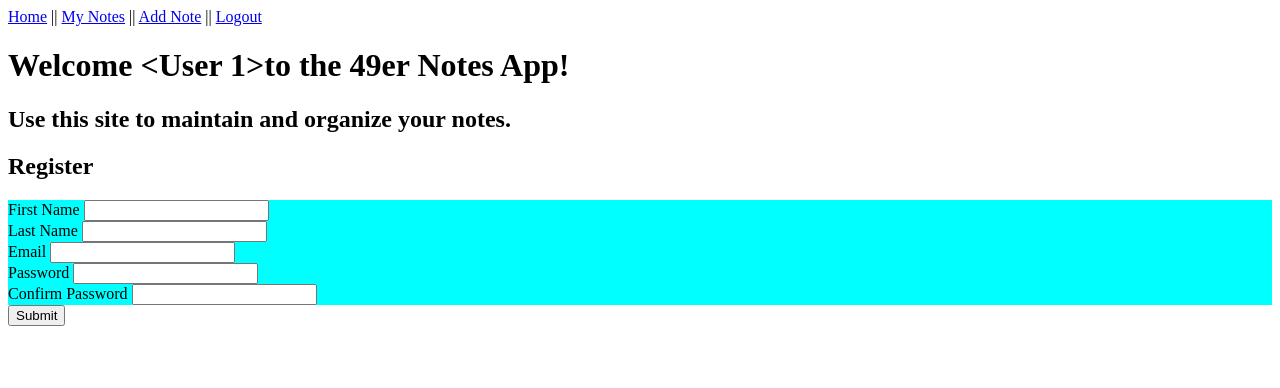
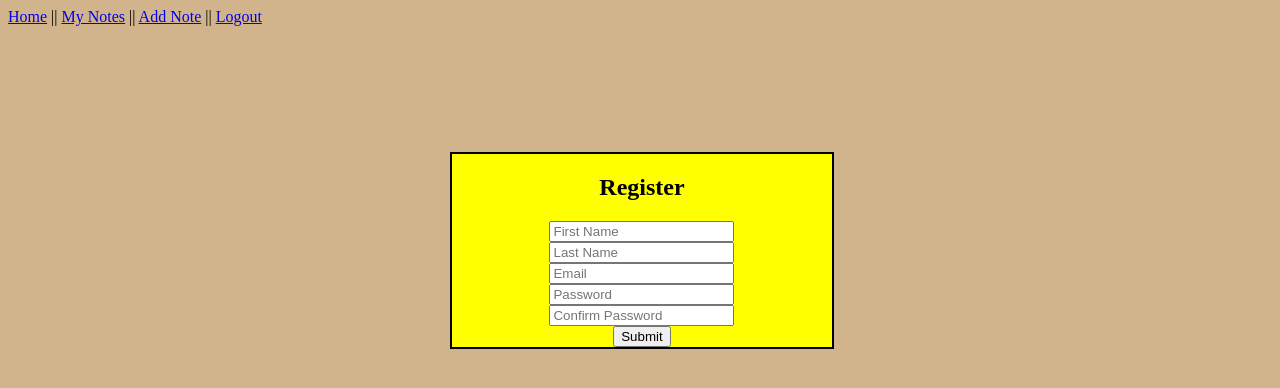
Before and after one commit to CarverWasTaken/MusketeerNotes, a Flask app: template FrontEnd/templates/register.html in a window 1280 px wide. Shown: the top 388 px of the page. Run offline with Flask 2, Linux system fonts and the light colour scheme; the template is opened without the code that fills it: values that come from a table or form of the project are taken from there, others are empty; data comes from the database, SQL or seed files in the repository; both versions use the stored data as it was after the commit.

Commit message:
Changed css for login/register

```diff
--- a/FrontEnd/forms.py
+++ b/FrontEnd/forms.py
@@ -10,22 +10,25 @@ class RegisterForm(FlaskForm):
     class Meta:
         csrf = False
 
-    firstname = StringField('First Name', validators=[Length(1, 10)])
+    firstname = StringField('First Name', validators=[Length(1, 10)], render_kw={"placeholder": "First Name"})
 
-    lastname = StringField('Last Name', validators=[Length(1, 20)])
+    lastname = StringField('Last Name', validators=[Length(1, 20)], render_kw={"placeholder": "Last Name"})
 
     email = StringField('Email', [
         Email(message='Not a valid email address.'),
-        DataRequired()])
+        DataRequired()], render_kw={"placeholder": "Email"})
 
     password = PasswordField('Password', [
         DataRequired(message="Please enter a password."),
         EqualTo('confirmPassword', message='Passwords must match')
-    ])
+    ],
+    render_kw={"placeholder": "Password"}
+    )
 
     confirmPassword = PasswordField('Confirm Password', validators=[
-        Length(min=6, max=10)
-    ])
+        Length(min=6, max=10),
+
+    ], render_kw={"placeholder": "Confirm Password"}   )
     submit = SubmitField('Submit')
 
     def validate_email(self, field):
@@ -39,10 +42,10 @@ class LoginForm(FlaskForm):
 
     email = StringField('Email', [
         Email(message='Not a valid email address.'),
-        DataRequired()])
+        DataRequired()], render_kw={"placeholder": "Email"})
 
     password = PasswordField('Password', [
-        DataRequired(message="Please enter a password.")])
+        DataRequired(message="Please enter a password.")], render_kw={"placeholder": "Password"})
 
     submit = SubmitField('Submit')
 
--- a/FrontEnd/static/styles/forms.css
+++ b/FrontEnd/static/styles/forms.css
@@ -1,3 +1,13 @@
-.form-field{
-    background-color: aqua;
+.body{
+    background-color: tan;
 }
+.formwrapper{
+    background-color: yellow;
+    width: 30%;
+    height: 40%;
+    border: 2px solid black;
+    justify-content: center;
+    margin-top: 10%;
+    margin-left: 35%;
+    text-align: center;
+}
--- a/FrontEnd/templates/register.html
+++ b/FrontEnd/templates/register.html
@@ -3,10 +3,9 @@
 <head>
     <meta charset="UTF-8">
     <title>Title</title>
-    <link rel="stylesheet" href="{{ url_for('static', filename='main.css') }}">
-    <link rel="stylesheet" href="{{ url_for('static', filename='forms.css') }}">
+    <link rel="stylesheet" href="{{ url_for('static', filename='styles/forms.css') }}">
 </head>
-    <body>
+    <body style="background-color: tan;">
         <div class="navdiv">
             <nav>
                 <a href="{{ url_for('index') }}"> Home</a> ||
@@ -22,13 +21,10 @@
         </div>
 
         </div>
-        <h1>Welcome {% if user %}{{user}}{% endif %}to the 49er Notes App!</h1>
-
-        <h2>Use this site to maintain and organize your notes.</h2>
         <div class="formwrapper">
             <h2 class="title">Register</h2>
             <form method="POST" action="/register">
-                <div class="form-field">{{ form.firstname.label }} {{ form.firstname }}
+                <div class="form-field">{{ form.firstname }}
                     {% if form.firstname.errors %}
                     <ul class="errors">
                         {% for error in form.firstname.errors %}
@@ -37,7 +33,7 @@
                     </ul>
                     {% endif %}
                 </div>
-                <div class="form-field">{{ form.lastname.label }} {{ form.lastname }}
+                <div class="form-field"> {{ form.lastname }}
                     {% if form.lastname.errors %}
                     <ul class="errors">
                         {% for error in form.lastname.errors %}
@@ -46,7 +42,7 @@
                     </ul>
                     {% endif %}
                 </div>
-                <div class="form-field">{{ form.email.label }} {{ form.email }}
+                <div class="form-field"> {{ form.email }}
                     {% if form.email.errors %}
                     <ul class="errors">
                         {% for error in form.email.errors %}
@@ -55,7 +51,7 @@
                     </ul>
                     {% endif %}
                 </div>
-                <div class="form-field">{{ form.password.label }} {{ form.password }}
+                <div class="form-field"> {{ form.password }}
                     {% if form.password.errors %}
                     <ul class="errors">
                         {% for error in form.password.errors %}
@@ -64,7 +60,7 @@
                     </ul>
                     {% endif %}
                 </div>
-                <div class="form-field">{{ form.confirmPassword.label }} {{ form.confirmPassword }}
+                <div class="form-field"> {{ form.confirmPassword }}
                     {% if form.confirmPassword.errors %}
                     <ul class="errors">
                         {% for error in form.confirmPassword.errors %}
```
Also changed, not shown: FrontEnd/templates/login.html (+4 -9 lines), FrontEnd/flask_note_app.db.
